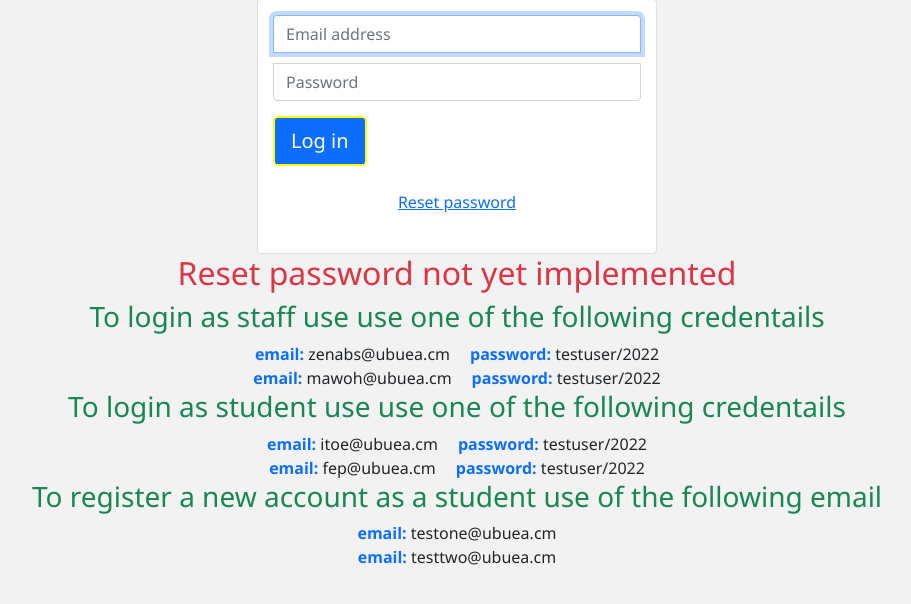
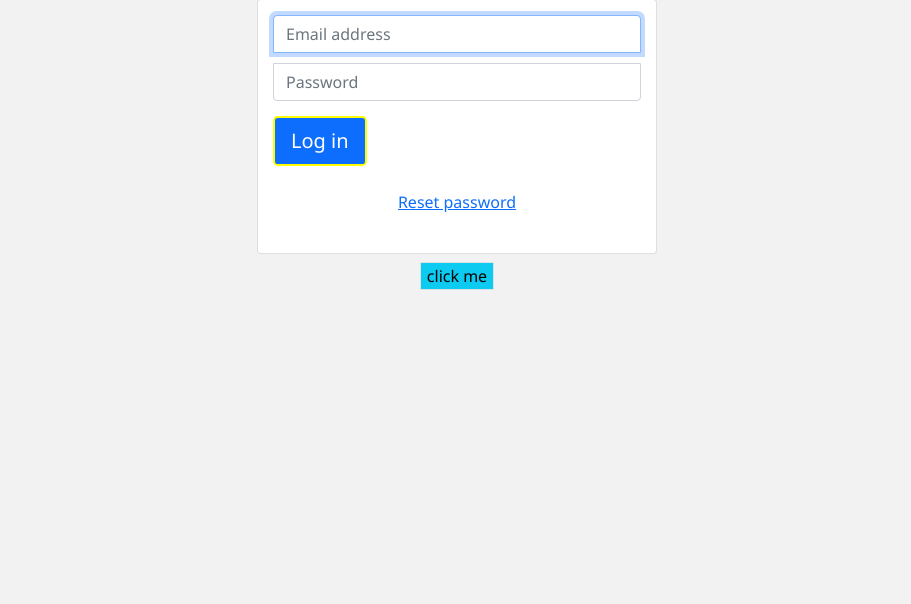
Before and after one commit to che30/manageschooldeploy, a Django app: page /login/?next=/users/1 in a window 1280 px wide. Shown: the part 109-713 px from the top of the page, without its empty margins (183-1094 px from the left). Run offline with Django 4.2, Linux system fonts and the light colour scheme; some libraries are stand-ins or nearby versions.

Commit message:
Add button on login page

```diff
--- a/account/templates/account/login.html
+++ b/account/templates/account/login.html
@@ -61,7 +61,9 @@
 
 	</div>
 </div>
-<h2 class="text-danger text-center">Reset password not yet implemented</h2>
+<div class="text-center mt-2"><button class="border btn-info text-center click__me " id="click-me">click me</button></div>
+<div id="info" class="d-none">
+	<h2 class="text-danger text-center">Reset password not yet implemented</h2>
 <h3 class="text-center text-success">To login as staff use use one of the following credentails</h3>
 <div class="d-flex justify-content-center">
 	<div>
@@ -97,4 +99,12 @@
 		<span class="text-primary email__font__weight">	email: </span> <span>testtwo@ubuea.cm</span>
 	</div>
 </div>
+</div>
+<script>
+	const clickMe = document.getElementById("click-me");
+	const info = document.getElementById("info");
+	clickMe.addEventListener("click", ()=>{
+		info.classList.remove('d-none');
+	})
+</script>
 {% endblock content %}
--- a/school/settings.py
+++ b/school/settings.py
@@ -92,7 +92,7 @@ DATABASES = {
         'NAME':'manageschool',
         'USER': 'postgres',
         'PASSWORD': 'ht14a06411u',
-        'HOST': 'https://mycollegeschoolapp.herokuapp.com',
+        'HOST': 'localhost',
         'PORT': '5432',
     }
 }
```
